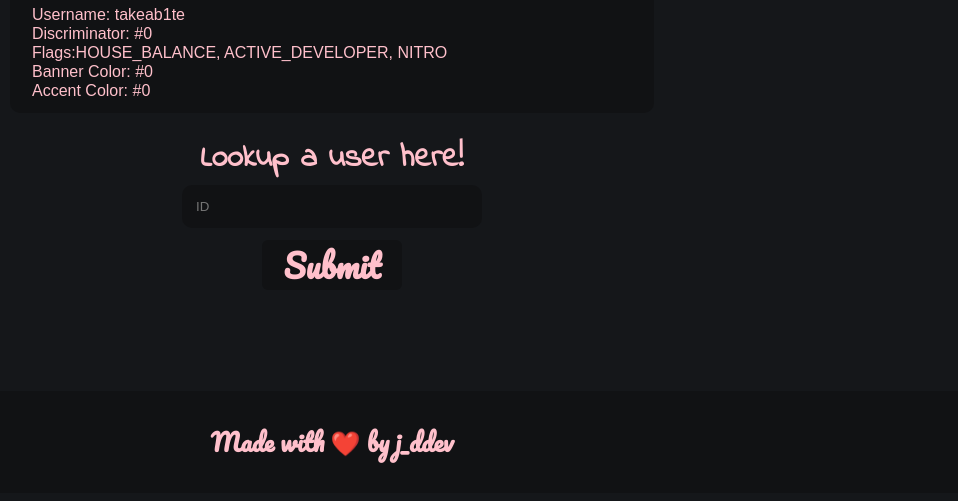
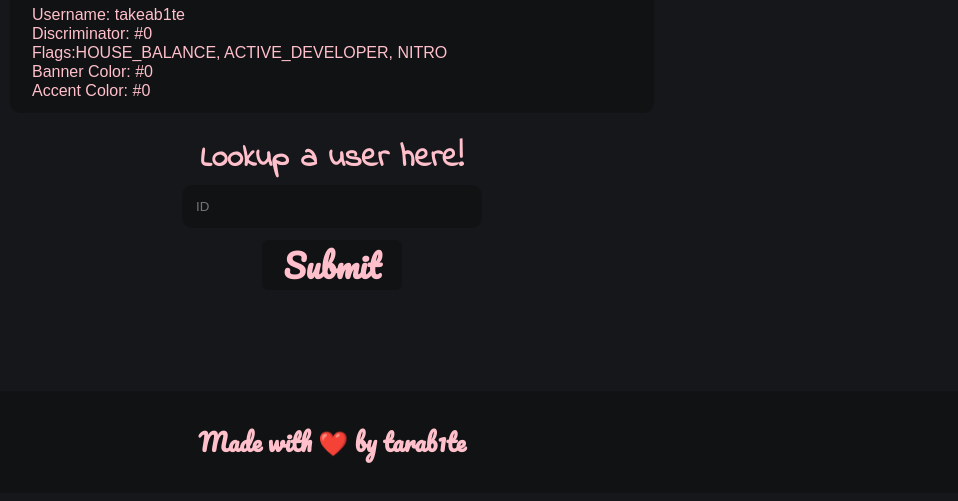
Before and after one commit to JayyDoesDev/discord-user-checker, a plain HTML site: page index.html in a window 1280 px wide. Shown: the part 307-808 px from the top of the page, without its empty margins (308-1266 px from the left). Drawn offline with Linux system fonts and the light colour scheme.

Commit message:
Update index.html

```diff
--- a/index.html
+++ b/index.html
@@ -52,7 +52,7 @@
             </div>
         </div>
         <div class="footer">
-            <h2>Made with ❤️ by <a href="https://jddev.wtf" style="text-decoration: none; color: pink;">j_ddev</a></h2>
+            <h2>Made with ❤️ by <a href="https://tb1.pw" style="text-decoration: none; color: pink;">tarab1te</a></h2>
         </div>
     </div>
     <script type="text/javascript" src="/js/submit.js"></script>
```
